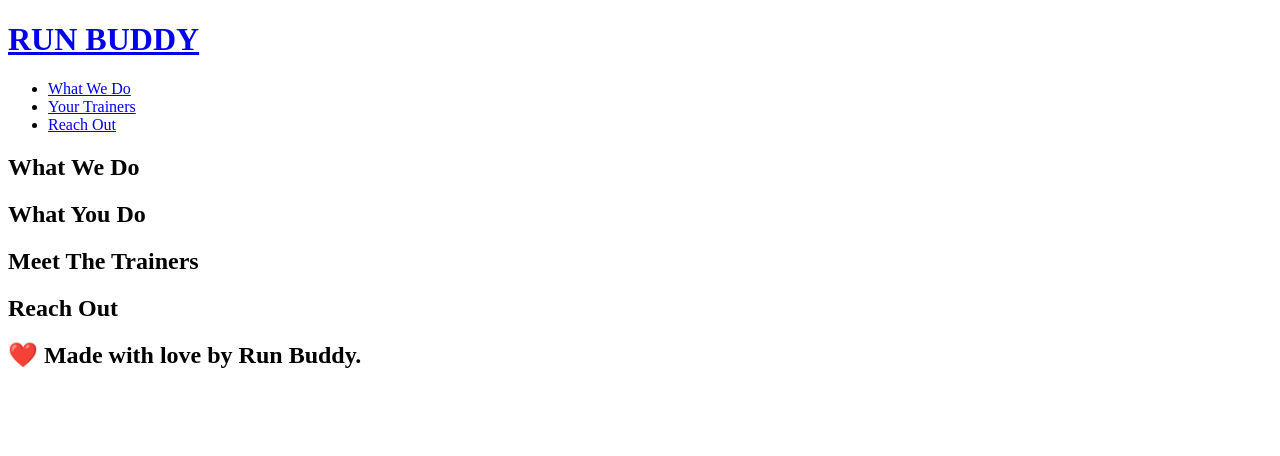
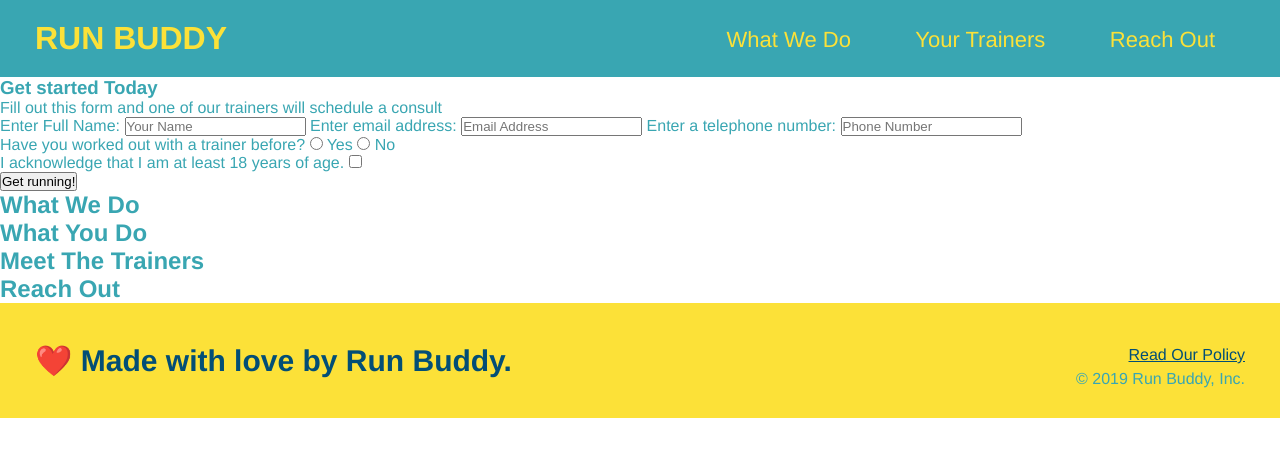
Before and after one commit to KeithVIP/run-buddy, a plain HTML site: page index.html in a window 1280 px wide. Drawn offline with Linux system fonts and the light colour scheme.

Commit message:
index-hero

```diff
--- a/index.html
+++ b/index.html
@@ -1,6 +1,7 @@
 <!DOCTYPE html>
 <html lang="en">
     <head>
+        <link rel="stylesheet" href="./assets/css/style.css" />
         <meta charset="UTF-8" />
         <title> Run Buddy</title>
     </head>
@@ -26,6 +27,34 @@
     </header>
 <!--hero/jumbotron-->
  <section>
+     <div>
+         <h3>Get started Today</h3>
+         <p>Fill out this form and one of our trainers will schedule a consult </p>
+     <form>
+         <label for="name">Enter Full Name:</label>
+         <input type="text" placeholder="Your Name" name="name" id="name" />
+         <label for="email">Enter email address:</label>
+         <input type="email" placeholder="Email Address" name="email" id="email" />
+         <label for="phone">Enter a telephone number: </label>
+         <input type="tel" placeholder="Phone Number" name="phone" id="phone" />
+         <p>
+             Have you worked out with a trainer before?
+             <input type="radio" name="trainer-confirm" id="trainer-yes" />
+             <label for="trainer-yes">Yes</label>
+             <input type="radio" name="trainer-confirm" id="trainer-no" />
+             <label for="trainer-no">No</label>
+         </p>
+         <p>
+             <label for="checkbox">
+             I acknowledge that I am at least 18 years of age.
+             </label>
+             <input type="checkbox" name="age-confirm" id="checkbox">
+        </p>
+        <button type="submit">
+            Get running!
+            </button>
+        </form>
+        </div>
  </section>
 <!--"what we do" section-->
  <section>
@@ -46,6 +75,10 @@
 <!--footer-->
  <footer>
      <h2>❤️ Made with love by Run Buddy.</h2>
+     <div>
+         <a href="#">Read Our Policy</a><br />
+         &copy; 2019 Run Buddy, Inc.
+     </div>
  </footer>
     </body>
 </html>
```
